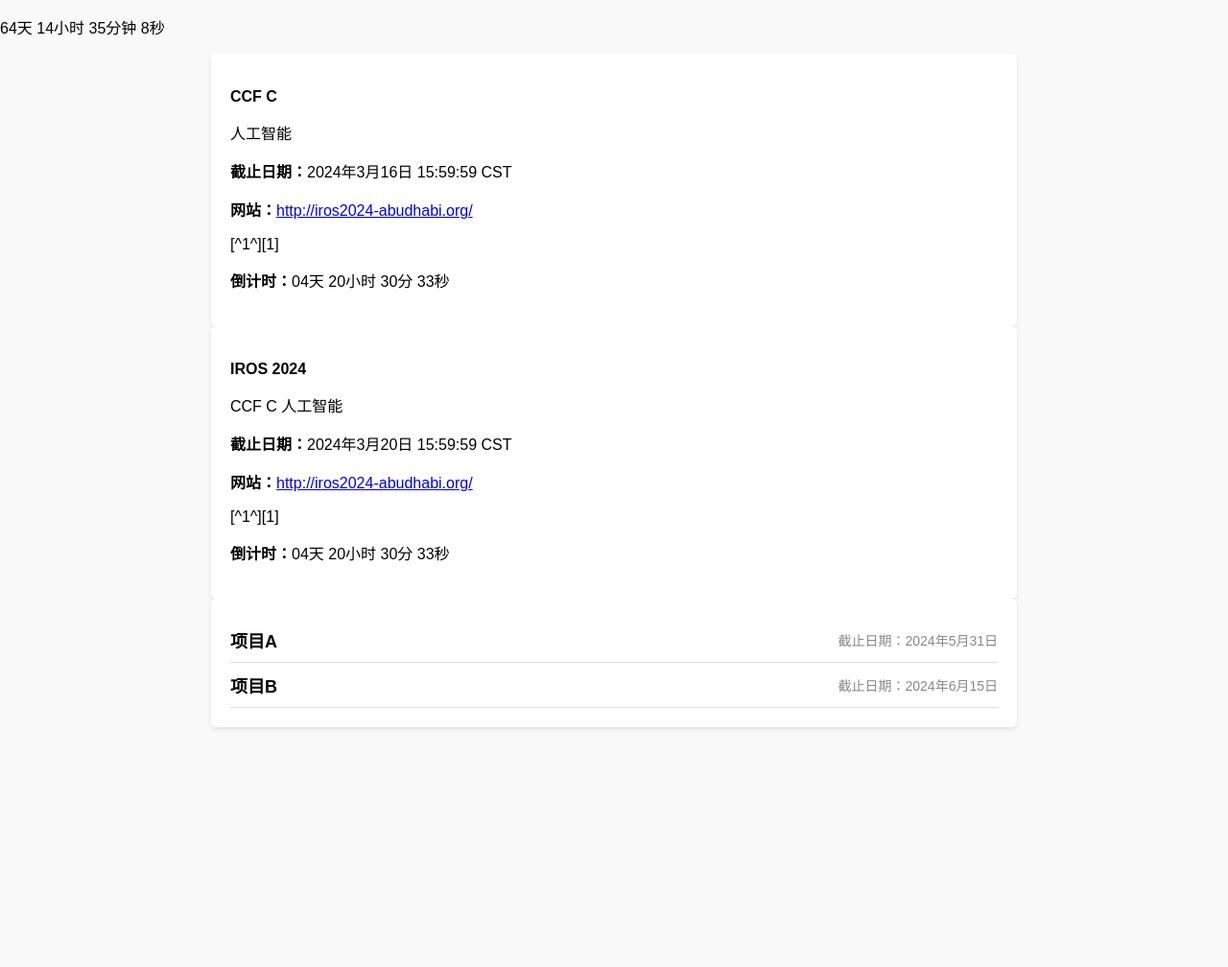
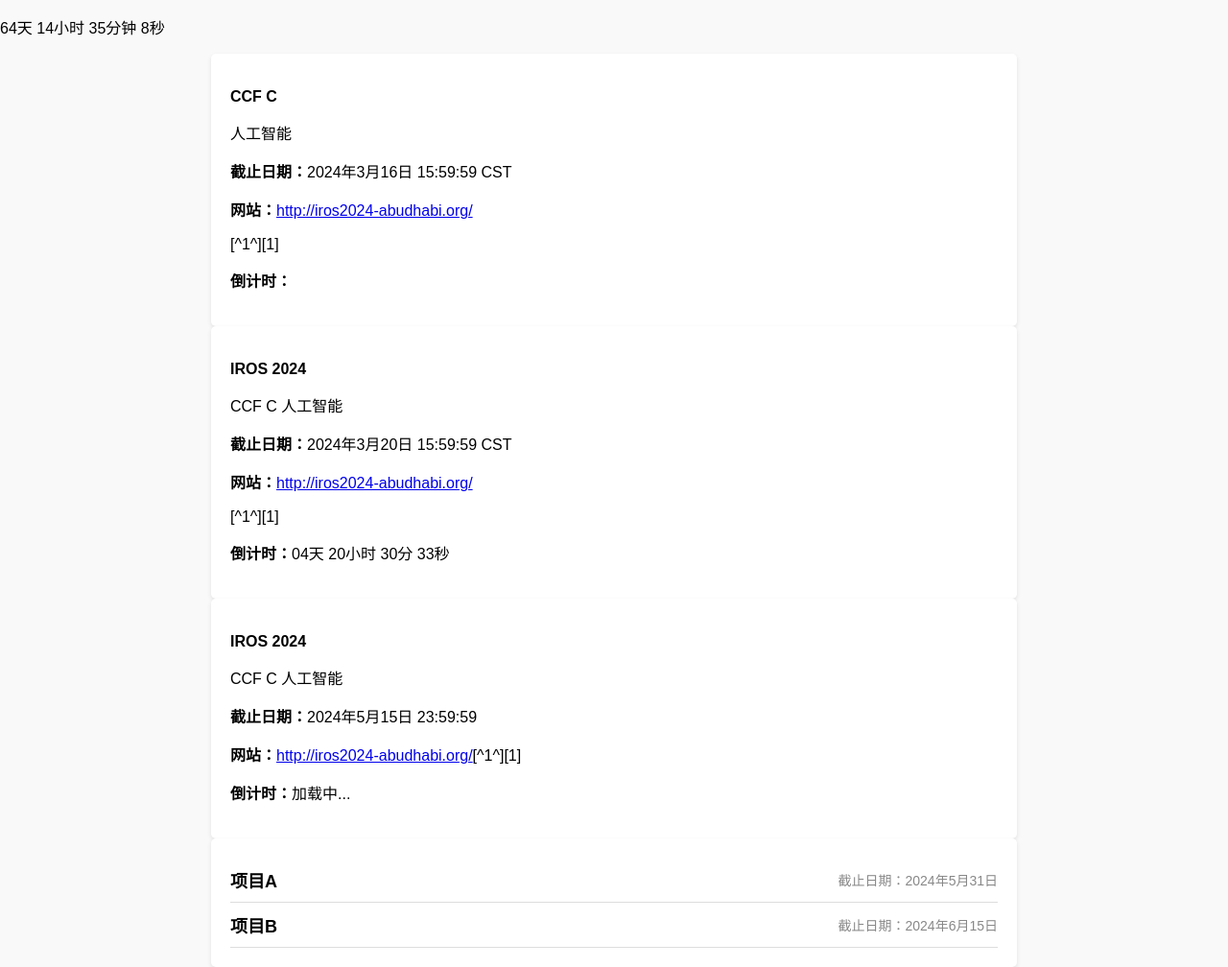
Before and after one commit to justgogorunrun/jb.github.io, a plain HTML site: page index.html in a window 1280 px wide. Shown: the whole page at 96% size. Before the commit the page ends 800 px from the top, so only its background shows below. Drawn offline with Linux system fonts and the light colour scheme.

Commit message:
Update index.html

```diff
--- a/index.html
+++ b/index.html
@@ -75,34 +75,13 @@
           <p><strong>网站：</strong><a href="http://iros2024-abudhabi.org/">http://iros2024-abudhabi.org/</a></p>[^1^][1]
         </div>
         <div class="countdown">
-          <p><strong>倒计时：</strong>04天 20小时 30分 33秒</p>
+          <p><strong>倒计时：</strong></p>
 
 
-          <script>
-              // 设置会议截止日期（示例：IROS 2024）
-              var countDownDate = new Date("May 15, 2024 23:59:59").getTime();
-
-              // 更新倒计时
-              var x = setInterval(function() {
-                  var now = new Date().getTime();
-                  var distance = countDownDate - now;
-
-                  var days = Math.floor(distance / (1000 * 60 * 60 * 24));
-                  var hours = Math.floor((distance % (1000 * 60 * 60 * 24)) / (1000 * 60 * 60));
-                  var minutes = Math.floor((distance % (1000 * 60 * 60)) / (1000 * 60));
-                  var seconds = Math.floor((distance % (1000 * 60)) / 1000);
-
-                  document.getElementById("countdown").innerHTML = days + "天 " + hours + "小时 " + minutes + "分钟 " + seconds + "秒";
-
-                  if (distance < 0) {
-                      clearInterval(x);
-                      document.getElementById("countdown").innerHTML = "已截止";
-                  }
-              }, 1000);
-          </script>
         </div>
       </div>
     </div>
+
 
     <div class="timeline">
       <div class="timeline-left">
@@ -119,6 +98,47 @@
         </div>
       </div>
     </div>
+
+    <div class="timeline">
+      <div class="timeline-left">
+        <p><strong>IROS 2024</strong></p>
+        <p>CCF C 人工智能</p>
+      </div>
+      <div class="timeline-right">
+        <div class="deadline">
+          <p><strong>截止日期：</strong>2024年5月15日 23:59:59</p>
+          <p><strong>网站：</strong><a href="http://iros2024-abudhabi.org/">http://iros2024-abudhabi.org/</a>[^1^][1]</p>
+        </div>
+        <div class="countdown">
+          <p><strong>倒计时：</strong><span id="countdown">加载中...</span></p>
+        </div>
+      </div>
+    </div>
+
+    <script>
+    // 设置会议截止日期（示例：IROS 2024）
+    var countDownDate = new Date("May 15, 2024 23:59:59").getTime();
+
+    // 更新倒计时
+    var x = setInterval(function() {
+      var now = new Date().getTime();
+      var distance = countDownDate - now;
+      var days = Math.floor(distance / (1000 * 60 * 60 * 24));
+      var hours = Math.floor((distance % (1000 * 60 * 60 * 24)) / (1000 * 60 * 60));
+      var minutes = Math.floor((distance % (1000 * 60 * 60)) / (1000 * 60));
+      var seconds = Math.floor((distance % (1000 * 60)) / 1000);
+
+      // 显示倒计时
+      document.getElementById("countdown").innerHTML = days + "天 " + hours + "小时 " + minutes + "分钟 " + seconds + "秒";
+
+      // 如果时间到了，则显示已结束
+      if (distance < 0) {
+        clearInterval(x);
+        document.getElementById("countdown").innerHTML = "已截止";
+      }
+    }, 1000);
+    </script>
+
     <div class="timeline">
         <div class="event">
             <h3>项目A</h3>
```
